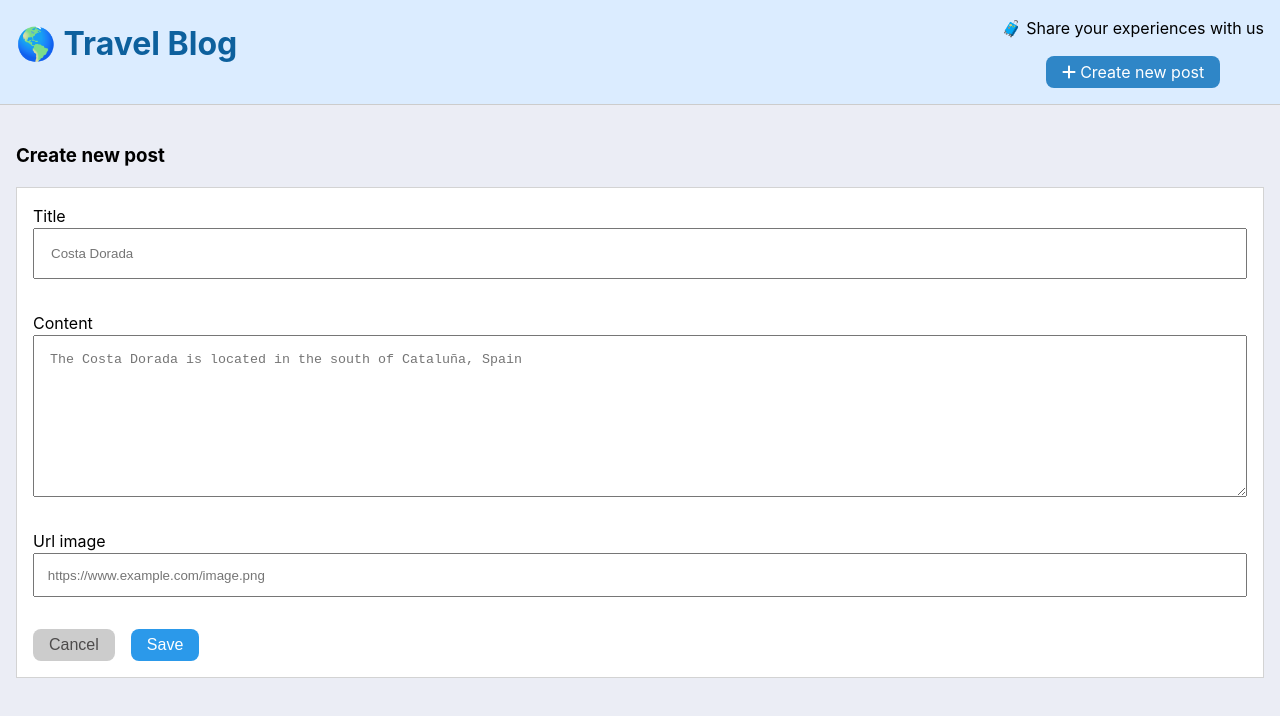
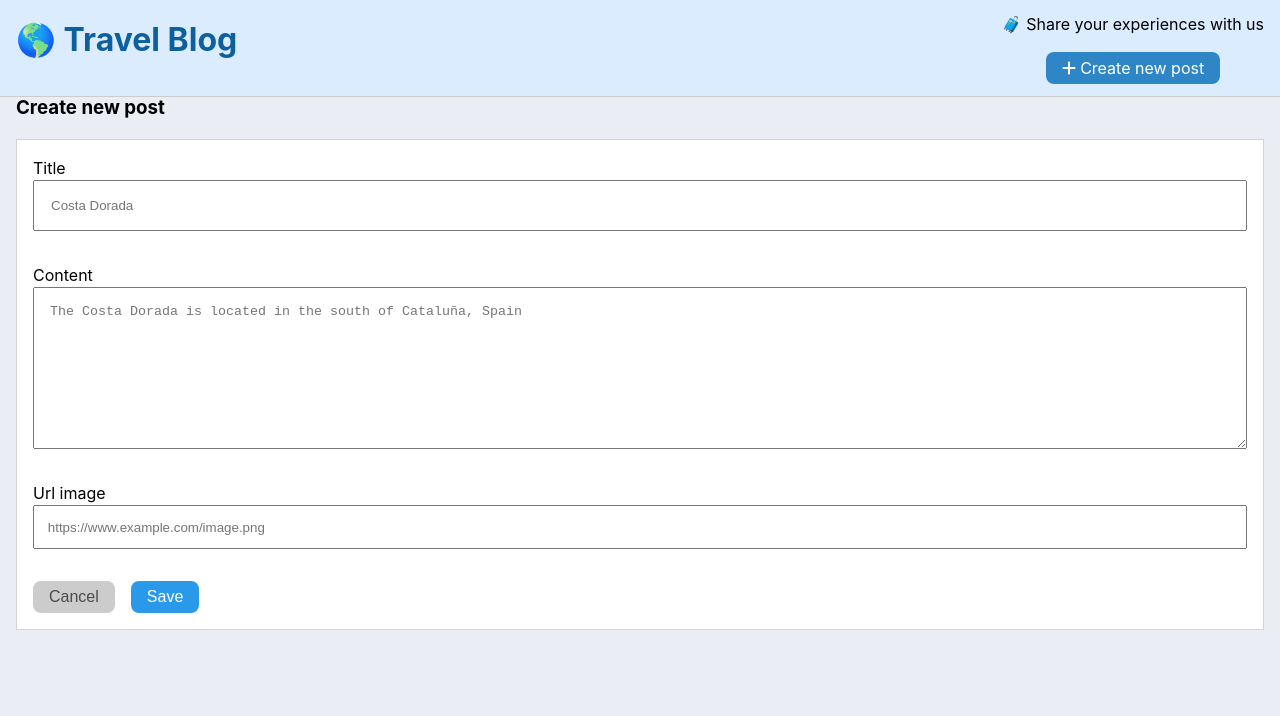
Before and after one commit to yosiris-m/create_post, a React (Create React App) app: page /create in a window 1280 px wide. Shown: the top 716 px of the page. Built offline with nearby package versions, Linux system fonts and the light colour scheme.

Commit message:
improve styles for mobile devices

```diff
--- a/src/components/ListItemPost.module.css
+++ b/src/components/ListItemPost.module.css
@@ -23,8 +23,8 @@
 
 @media all and (min-width: 768px) {
     .picture {
-        width: 14rem;
-        height: 14rem;
+        width: 12rem;
+        height: 12rem;
         margin: 0 1rem ;
     }
 }
--- a/src/routes/App.module.css
+++ b/src/routes/App.module.css
@@ -8,23 +8,24 @@
     flex-direction: row;
     justify-content: center;
     border-bottom: 1px solid #ccc;
+    height: 10rem;
 }
 
 .box {
     display: flex;
-    flex-direction: row;
+    flex-direction: column;
     align-items: center;
     justify-content: space-between;
     width: 90rem;
     padding: 0 1rem 1rem 1rem;
 }
 
-.main {
-    margin-top: 9rem;
+.title {
+    color: #0d609d;
 }
 
-.title {
-    color: #0d609d;
+.main {
+    margin-top: 10rem;
 }
 
 .boxCreatePost {
@@ -32,3 +33,17 @@
     flex-direction: column;
     align-items: center;
 }
+
+@media all and (min-width: 768px) {
+    .header {
+        height: 6rem;
+    }
+
+    .main {
+        margin-top: 6rem;
+    }
+
+    .box {
+        flex-direction: row;
+    }
+}
--- a/src/routes/List.module.css
+++ b/src/routes/List.module.css
@@ -6,12 +6,15 @@
     align-items: center;
     max-width: 90rem;
     margin: 0 auto;
+    padding: 0.5rem;
+    gap: 0.5rem;
 }
 
 @media all and (min-width: 768px) {
     .container {
         grid-template-columns: repeat(3, 1fr);
         gap: 1rem;
+        padding: 1rem;
     }
 }
 
@@ -19,6 +22,7 @@
     .container {
         grid-template-columns: repeat(4, 1fr);
         gap: 2rem;
+        padding: 2rem;
     }
 }
 
```
